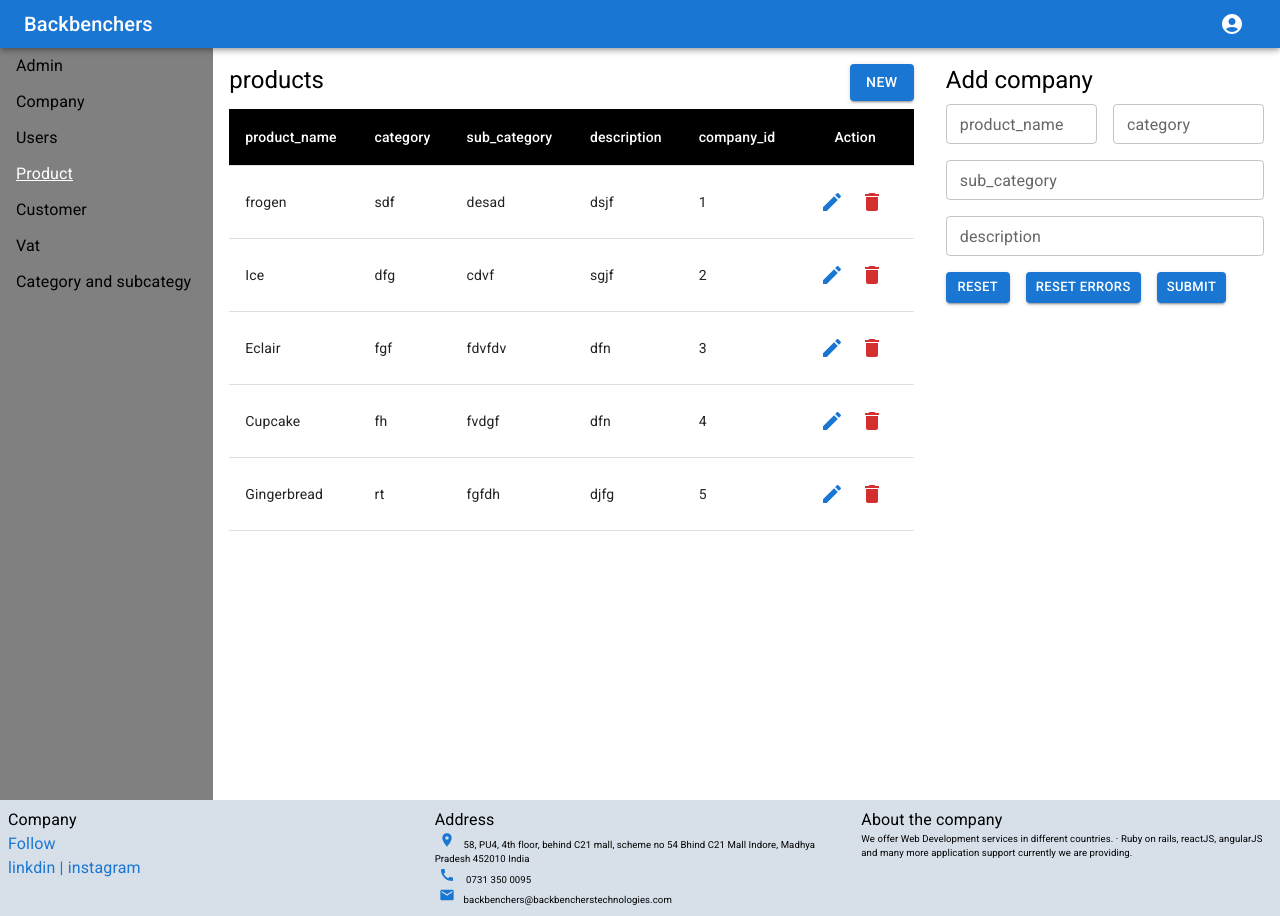
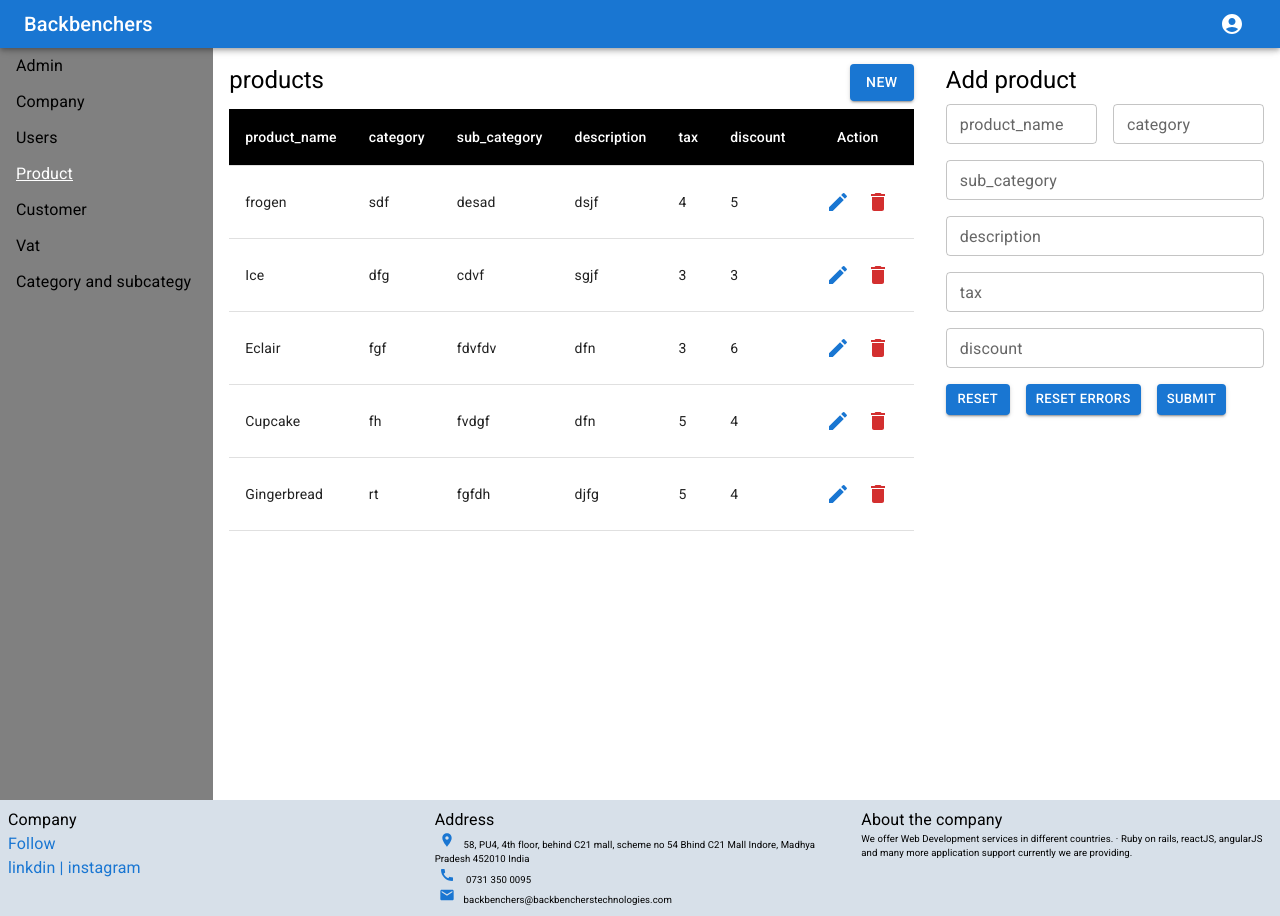
Before and after one commit to rraj77/company, a React (Create React App) app: page /product in a window 1280 px wide. Built offline with nearby package versions, Linux system fonts and the light colour scheme.

Commit message:
add tax and discount

```diff
--- a/src/component/Products/AddProductForm.tsx
+++ b/src/component/Products/AddProductForm.tsx
@@ -23,6 +23,8 @@ export default function AddProductForm({
     category: userProducts.category,
     sub_category: userProducts.sub_category,
     description: userProducts.description,
+    tax: userProducts.tax,
+    discount: userProducts.discount,
     company_id: userProducts.company_id,
   };
 
@@ -45,7 +47,18 @@ export default function AddProductForm({
   const handleValue = (e: React.ChangeEvent<HTMLInputElement>) => {
     const name = e.target.name;
     const value = e.target.value;
-    setuserProducts({ ...userProducts, [name]: value });
+    if (e.target.name === "discount"||e.target.name === "tax" ) {
+      const value=Number(e.target.value)
+      if(value<=100 ){
+
+        setuserProducts({ ...userProducts, [name]: value });
+      }
+    }
+    else{
+      setuserProducts({ ...userProducts, [name]: value });
+
+    }
+
     handleChange(e);
   };
   const onFormSubmit = (values: Product) => {
@@ -56,6 +69,8 @@ export default function AddProductForm({
       sub_category: "",
       description: "",
       company_id: "",
+      tax: "",
+      discount: "",
     });
   };
 
@@ -64,6 +79,8 @@ export default function AddProductForm({
     values.category = userProducts.category;
     values.sub_category = userProducts.sub_category;
     values.description = userProducts.description;
+    values.tax = userProducts.tax;
+    values.discount = userProducts.discount;
     values.company_id = userProducts.company_id;
     e.preventDefault();
     handleSubmit();
@@ -77,14 +94,15 @@ export default function AddProductForm({
 
   const handleReset = () => {
     resetForm();
-   setuserProducts({
+    setuserProducts({
       product_name: "",
       category: "",
       sub_category: "",
       description: "",
+      tax: "",
+      discount: "",
       company_id: "",
     });
-
   };
   return (
     <Box
@@ -98,7 +116,7 @@ export default function AddProductForm({
         <Typography variant="h5">
           {userProducts.company_id
             ? "Edit" + " " + userProducts.product_name
-            : "Add company"}
+            : "Add product"}
         </Typography>
       </Box>
       <Box sx={{ display: "flex" }}>
@@ -166,6 +184,40 @@ export default function AddProductForm({
         ) : null}
       </Box>
 
+      <Box className={style.input_field}>
+        <TextField
+          size="small"
+          id="outlined-required"
+          type="number"
+          label="tax"
+          fullWidth
+          InputProps={{ inputProps: { min: 0, max: 100 } }}
+          name="tax"
+          value={userProducts.tax}
+          onChange={handleValue}
+        />
+
+        {errors.tax && touched.tax ? (
+          <p className={style.form_error}>{errors.tax}</p>
+        ) : null}
+      </Box>
+      <Box className={style.input_field}>
+        <TextField
+          size="small"
+          id="outlined-required"
+          label="discount"
+          type="number"
+          InputProps={{ inputProps: { min: 0, max: 100 } }}
+          fullWidth
+          name="discount"
+          value={userProducts.discount}
+          onChange={handleValue}
+        />
+
+        {errors.discount && touched.discount ? (
+          <p className={style.form_error}>{errors.discount}</p>
+        ) : null}
+      </Box>
       <Box className={style.input_field} sx={{ display: "flex" }}>
         <Box sx={{ paddingRight: "1rem" }}>
           <Button
--- a/src/component/Products/Api.tsx
+++ b/src/component/Products/Api.tsx
@@ -6,6 +6,8 @@ import { Product } from "./TableModel";
       category: "sdf",
       sub_category: "desad",
       description: "dsjf",
+      tax:4,
+      discount:5,
       company_id: 1,
      },
     {
@@ -13,6 +15,8 @@ import { Product } from "./TableModel";
       category:"dfg",
       sub_category: "cdvf",
       description: "sgjf",
+      tax:3,
+      discount:3,
       company_id: 2,
      },
     {
@@ -20,6 +24,8 @@ import { Product } from "./TableModel";
       category: "fgf",
       sub_category: "fdvfdv",
       description: "dfn",
+      tax:3,
+      discount:6,
       company_id: 3,
      },
     {
@@ -27,6 +33,8 @@ import { Product } from "./TableModel";
       category: "fh",
       sub_category: "fvdgf",
       description: "dfn",
+      tax:5,
+      discount:4,
       company_id: 4,
      },
     {
@@ -34,6 +42,8 @@ import { Product } from "./TableModel";
       category: "rt",
       sub_category: "fgfdh",
       description: "djfg",
+      tax:5,
+      discount:4,
       company_id: 5,
      },
   ];
--- a/src/component/Products/Schema/schemas.tsx
+++ b/src/component/Products/Schema/schemas.tsx
@@ -5,4 +5,6 @@ export const formSchema=Yup.object({
     category:Yup.string().required("Please enter your category"),
     sub_category:Yup.string().required("Please enter your sub_category"),
     description: Yup.string().required("Please enter your description"),
+    tax: Yup.number().min(1).max(100).required("Please enter your tax"),
+    discount: Yup.number().min(1).max(100).required("Please enter your discount"),
 })
--- a/src/component/Products/TableModel.tsx
+++ b/src/component/Products/TableModel.tsx
@@ -21,6 +21,8 @@ export interface Product {
   category: string;
   sub_category: string;
   description: string;
+  tax:number | string;
+  discount:number | string ;
   company_id: number | string;
 }
 
@@ -34,6 +36,8 @@ export default function Tablemodel() {
     category: "",
     sub_category: "",
     description: "",
+    tax:"",
+    discount:"",
     company_id: "",
   });
 
@@ -59,6 +63,8 @@ export default function Tablemodel() {
           data.category = inputs.category;
           data.sub_category = inputs.sub_category;
           data.description = inputs.description;
+          data.tax = inputs.tax;
+          data.discount = inputs.discount;
         }
       });
     }
@@ -77,6 +83,8 @@ export default function Tablemodel() {
       category: "",
       sub_category: "",
       description: "",
+      tax:"",
+    discount:"",
       company_id: "",
     });
 
@@ -111,7 +119,8 @@ export default function Tablemodel() {
                 sub_category
               </TableCell>
               <TableCell className={style.tableCellHead}>description</TableCell>
-              <TableCell className={style.tableCellHead}>company_id</TableCell>
+              <TableCell className={style.tableCellHead}>tax</TableCell>
+              <TableCell className={style.tableCellHead}>discount</TableCell>
               <TableCell className={style.tableCellHead} align="center">
                 Action
               </TableCell>
@@ -136,7 +145,10 @@ export default function Tablemodel() {
                     {products.description}
                   </TableCell>
                   <TableCell className={style.tableCellBody}>
-                    {products.company_id}
+                    {products.tax}
+                  </TableCell>
+                  <TableCell className={style.tableCellBody}>
+                    {products.discount}
                   </TableCell>
                   <TableCell sx={{display:"flex"}}>
                     <IconButton
@@ -152,7 +164,7 @@ export default function Tablemodel() {
                       color="error"
                       onClick={() => {
                         const productCompany = state.filter(
-                          (Product: any) =>
+                          (Product) =>
                             Product.company_id !== products.company_id
                         );
 
```
